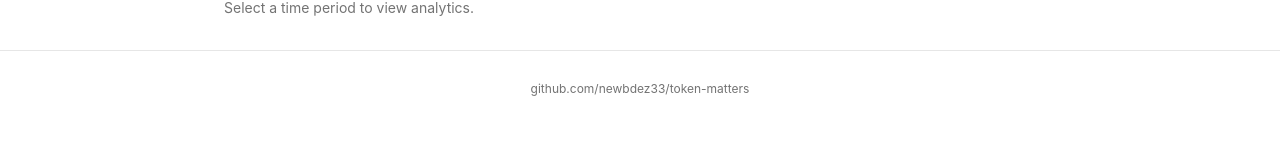
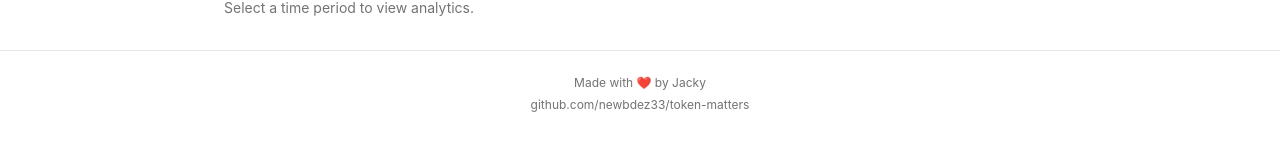
Before and after one commit to newbdez33/token-matters, a React (Vite) app in the folder frontend/: page /token-matters/analytics in a window 1280 px wide. Shown: the part 270-420 px from the top of the page. Built offline with nearby package versions, Linux system fonts and the light colour scheme; no server answers.

Commit message:
feat: add made with heart to footer

```diff
--- a/frontend/src/components/layout/AppLayout.tsx
+++ b/frontend/src/components/layout/AppLayout.tsx
@@ -54,11 +54,14 @@ export function AppLayout() {
       </main>
       <footer className="border-t">
         <div className="mx-auto max-w-4xl px-8 py-6 text-center">
+          <p className="text-xs text-muted-foreground">
+            Made with ❤️ by Jacky
+          </p>
           <a
             href="https://github.com/newbdez33/token-matters"
             target="_blank"
             rel="noopener noreferrer"
-            className="text-xs text-muted-foreground hover:text-foreground transition-colors no-underline"
+            className="text-xs text-muted-foreground hover:text-foreground transition-colors no-underline mt-1 inline-block"
           >
             github.com/newbdez33/token-matters
           </a>
```
